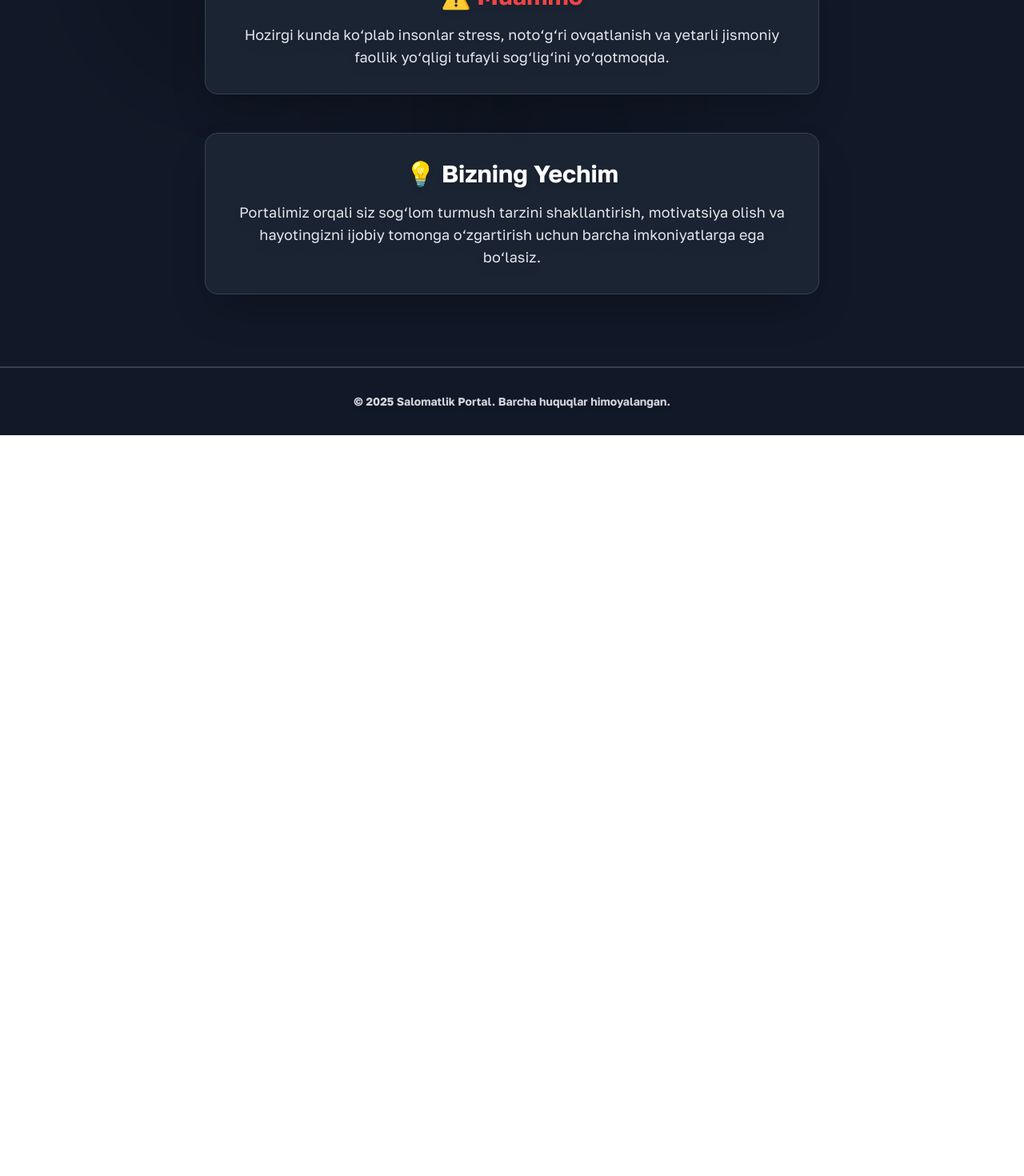
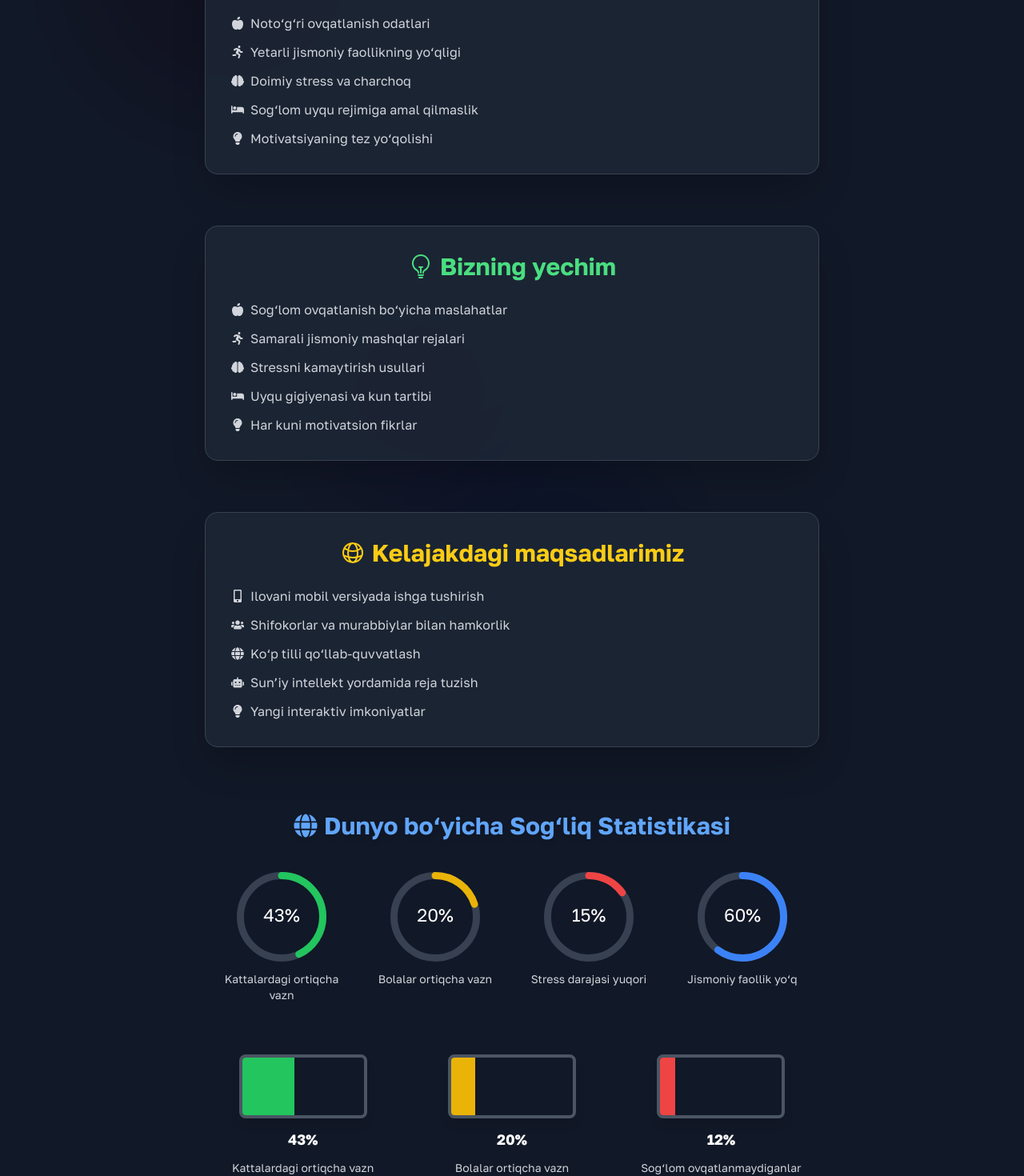
Before and after one commit to Firdavs5520/FitLife, a React (Vite) app: page / in a window 1280 px wide. Shown: the part 380-1850 px from the top of the page at 80% size. Before the commit the page ends 924 px from the top, so only its background shows below. Built offline with nearby package versions, Linux system fonts and the light colour scheme.

Commit message:
stili yaxshilandi

```diff
--- a/package.json
+++ b/package.json
@@ -10,6 +10,7 @@
     "preview": "vite preview"
   },
   "dependencies": {
+    "@heroicons/react": "^2.2.0",
     "framer-motion": "^12.23.12",
     "leaflet": "^1.9.4",
     "lucide": "^0.544.0",
@@ -17,7 +18,9 @@
     "react": "^19.1.1",
     "react-circular-progressbar": "^2.2.0",
     "react-confetti": "^6.4.0",
+    "react-countup": "^6.5.3",
     "react-dom": "^19.1.1",
+    "react-icons": "^5.5.0",
     "react-leaflet": "^5.0.0",
     "react-responsive-carousel": "^3.2.23",
     "react-router-dom": "^7.9.1",
--- /dev/null
+++ b/src/components/BatteryStat.jsx
@@ -0,0 +1,22 @@
+import { motion } from "framer-motion";
+
+export default function BatteryStat({ value, label, color }) {
+  return (
+    <div className="flex flex-col items-center space-y-3 group">
+      <div className="relative w-40 h-20 border-4 border-gray-600 rounded-lg flex items-center overflow-hidden shadow-lg group-hover:scale-105 transition-transform">
+        {/* Battery fill */}
+        <motion.div
+          className="h-full"
+          style={{ backgroundColor: color }}
+          initial={{ width: "0%" }}
+          animate={{ width: `${value}%` }}
+          transition={{ duration: 2 }}
+        />
+        {/* Battery head */}
+        <div className="absolute right-[-12px] top-1/4 w-3 h-8 bg-gray-600 rounded-sm"></div>
+      </div>
+      <span className="text-lg font-bold text-white">{value}%</span>
+      <p className="text-gray-300 text-center text-sm">{label}</p>
+    </div>
+  );
+}
--- /dev/null
+++ b/src/components/CircleStat.jsx
@@ -0,0 +1,21 @@
+import { CircularProgressbar, buildStyles } from "react-circular-progressbar";
+import "react-circular-progressbar/dist/styles.css";
+
+export default function CircleStat({ value, label, color }) {
+  return (
+    <div className="flex flex-col items-center space-y-3">
+      <div className="w-28 h-28">
+        <CircularProgressbar
+          value={value}
+          text={`${value}%`}
+          styles={buildStyles({
+            textColor: "#fff",
+            pathColor: color,
+            trailColor: "#374151",
+          })}
+        />
+      </div>
+      <p className="text-gray-300 text-center text-sm">{label}</p>
+    </div>
+  );
+}
--- a/src/components/Navbar.jsx
+++ b/src/components/Navbar.jsx
@@ -1,19 +1,29 @@
 import { useState } from "react";
 import { Link, NavLink } from "react-router-dom";
 import { motion, AnimatePresence } from "framer-motion";
+import {
+  FaDumbbell,
+  FaAppleAlt,
+  FaRegNewspaper,
+  FaCalculator,
+  FaTint,
+  FaRegCalendarAlt,
+  FaBolt,
+} from "react-icons/fa";
+import { GiMeditation } from "react-icons/gi";
 
 export default function Navbar() {
   const [menuOpen, setMenuOpen] = useState(false);
 
   const links = [
-    { name: "🏋️ Mashqlar", path: "/fitness" },
-    { name: "🥗 Ovqatlanish", path: "/nutrition" },
-    { name: "🧘 Ruhiy salomatlik", path: "/mental" },
-    { name: "📰 Blog", path: "/blog" },
-    { name: "📊 Hisoblash", path: "/bmi" },
-    { name: "💧 Suv nazorati", path: "/water" },
-    { name: "📅 Rejalar", path: "/planner" },
-    { name: "⚡ Energiya", path: "/calorie" },
+    { name: "Mashqlar", path: "/fitness", icon: <FaDumbbell /> },
+    { name: "Ovqatlanish", path: "/nutrition", icon: <FaAppleAlt /> },
+    { name: "Ruhiy salomatlik", path: "/mental", icon: <GiMeditation /> },
+    { name: "Blog", path: "/blog", icon: <FaRegNewspaper /> },
+    { name: "Hisoblash", path: "/bmi", icon: <FaCalculator /> },
+    { name: "Suv nazorati", path: "/water", icon: <FaTint /> },
+    { name: "Rejalar", path: "/planner", icon: <FaRegCalendarAlt /> },
+    { name: "Energiya", path: "/calorie", icon: <FaBolt /> },
   ];
 
   const containerVariants = {
@@ -32,8 +42,8 @@
   };
 
   return (
-    <nav className="fixed top-4 left-0 z-50 w-full backdrop-blur-lg  ">
-      <div className="max-w-3xl mx-auto flex items-center justify-between px-6 py-3 relative rounded-lg shadow-2xl  bg-gray-800/80 backdrop-blur-lg border border-gray-700">
+    <nav className="fixed top-4 left-0 z-50 w-full">
+      <div className="max-w-3xl mx-auto flex items-center justify-between px-6 py-3 relative rounded-lg shadow-2xl bg-gray-800/80 backdrop-blur-lg border border-gray-700">
         {/* Logo */}
         <Link
           to="/"
@@ -58,7 +68,7 @@
               initial="hidden"
               animate="visible"
               exit="exit"
-              className="absolute top-20 left-0 w-full grid grid-cols-2 gap-4 px-6 py-6 shadow-2xl rounded-2xl bg-gray-800/95"
+              className="absolute top-20 left-0 w-full grid grid-cols-2 gap-4 px-6 py-6 shadow-2xl rounded-2xl bg-gray-800"
             >
               {links.map((link, i) => (
                 <motion.li key={i} variants={itemVariants}>
@@ -66,15 +76,14 @@
                     to={link.path}
                     onClick={() => setMenuOpen(false)}
                     className={({ isActive }) =>
-                      `flex items-center justify-center p-3 rounded-xl font-semibold tracking-wide text-white shadow-md transition-all duration-300
-                      hover:scale-105 hover:shadow-lg hover:bg-gray-700/50
-                      ${
+                      `flex items-center justify-center gap-2 p-3 rounded-xl font-semibold tracking-wide text-white shadow-md transition-all duration-300 hover:scale-105 hover:shadow-lg hover:bg-gray-700/50 ${
                         isActive
                           ? "bg-gray-700/50 border border-gray-600"
                           : "bg-gray-800/50"
                       }`
                     }
                   >
+                    {link.icon}
                     {link.name}
                   </NavLink>
                 </motion.li>
--- a/src/pages/Home.jsx
+++ b/src/pages/Home.jsx
@@ -2,8 +2,31 @@
 import { motion, AnimatePresence } from "framer-motion";
 import { useTypewriter, Cursor } from "react-simple-typewriter";
 
+// Hero Icons
+import {
+  LightBulbIcon,
+  ExclamationTriangleIcon,
+  GlobeAltIcon,
+} from "@heroicons/react/24/outline";
+
+// React Icons
+import {
+  FaRunning,
+  FaAppleAlt,
+  FaBed,
+  FaBrain,
+  FaMobileAlt,
+  FaUsers,
+  FaGlobe,
+  FaRobot,
+  FaLightbulb,
+} from "react-icons/fa";
+import CircleStat from "../components/CircleStat";
+import BatteryStat from "../components/BatteryStat";
+
+// Custom components
+
 export default function Home() {
-  // Motivation texts
   const motivations = [
     "Har kuni kichik qadam – katta natijaga olib keladi.",
     "Bugun boshlang, ertaga kech bo‘lishi mumkin.",
@@ -11,21 +34,6 @@
     "O‘zingizni seving, tanangizni asrang.",
     "Harakat – hayot kaliti.",
     "Siz bugun qilgan mehnat ertaga mevasini beradi.",
-    "Vaqt toping, sog‘lig‘ingizni yo‘qotmang.",
-    "Maqsad sari intiling, sabr bilan.",
-    "Hech qachon kech emas, bugun boshlang.",
-    "Har kuni biroz yaxshilang.",
-    "Tana sizga minnatdor bo‘ladi.",
-    "Qiyin yo‘l ham birinchi qadamdan boshlanadi.",
-    "Sog‘liq – eng katta boylik.",
-    "Siz o‘ylagandan ham kuchliroqsiz.",
-    "Bir kun emas, bugun!",
-    "Intizom – muvaffaqiyatning kaliti.",
-    "Harakat qilmasangiz, orzu ortda qoladi.",
-    "Kichik odatlar katta o‘zgarishlarga olib keladi.",
-    "Harakat – davo.",
-    "O‘zingizga investitsiya qiling – bu eng yaxshi sarmoya.",
-    "Tanangizga g‘amxo‘rlik qiling, u sizda yagona.",
   ];
 
   const [currentMotivation, setCurrentMotivation] = useState(0);
@@ -37,7 +45,6 @@
     return () => clearInterval(interval);
   }, [motivations.length]);
 
-  // Typewriter text
   const [text] = useTypewriter({
     words: [
       "Salomatlik Portaliga Xush Kelibsiz",
@@ -52,19 +59,19 @@
 
   return (
     <div className="relative overflow-hidden bg-gray-900 py-[90px] min-h-screen text-gray-200">
-      {/* Background blobs */}
+      {/* Floating background blobs */}
       <motion.div
-        className="absolute w-96 h-96 bg-gray-700 rounded-full mix-blend-multiply filter blur-3xl opacity-20"
+        className="absolute w-96 h-96 bg-pink-500 rounded-full mix-blend-multiply filter blur-3xl opacity-40"
         animate={{ x: [0, 100, -100, 0], y: [0, 50, -50, 0] }}
         transition={{ duration: 20, repeat: Infinity, repeatType: "reverse" }}
       />
       <motion.div
-        className="absolute top-1/2 left-1/2 w-80 h-80 bg-gray-600 rounded-full mix-blend-multiply filter blur-3xl opacity-20"
+        className="absolute top-1/2 left-1/2 w-80 h-80 bg-blue-500 rounded-full mix-blend-multiply filter blur-3xl opacity-40"
         animate={{ x: [0, -120, 120, 0], y: [0, -60, 60, 0] }}
         transition={{ duration: 25, repeat: Infinity, repeatType: "reverse" }}
       />
       <motion.div
-        className="absolute top-1/3 left-1/4 w-72 h-72 bg-gray-500 rounded-full mix-blend-multiply filter blur-3xl opacity-20"
+        className="absolute top-1/3 left-1/4 w-72 h-72 bg-purple-500 rounded-full mix-blend-multiply filter blur-3xl opacity-40"
         animate={{ x: [0, 80, -80, 0], y: [0, 100, -100, 0] }}
         transition={{ duration: 30, repeat: Infinity, repeatType: "reverse" }}
       />
@@ -76,12 +83,12 @@
         transition={{ duration: 0.7 }}
         className="relative z-10 space-y-6 text-center"
       >
-        <h1 className="text-4xl md:text-5xl font-extrabold text-white drop-shadow-lg ">
+        <h1 className="text-4xl md:text-5xl font-extrabold bg-gradient-to-r from-blue-400 to-green-400 bg-clip-text text-transparent drop-shadow-lg">
           {text}
           <Cursor cursorStyle="_" />
         </h1>
         <motion.div
-          className="relative z-10 max-w-3xl p-8 mx-auto shadow-2xl rounded-2xl bg-gray-800/80 backdrop-blur-lg border border-gray-700"
+          className="relative z-10 max-w-3xl p-6 mx-auto shadow-2xl rounded-2xl bg-gray-800/80 backdrop-blur-lg border border-gray-700"
           initial={{ opacity: 0, scale: 0.9 }}
           animate={{ opacity: 1, scale: 1 }}
           transition={{ duration: 0.6 }}
@@ -93,7 +100,7 @@
               animate={{ opacity: 1, y: 0 }}
               exit={{ opacity: 0, y: -20 }}
               transition={{ duration: 0.8 }}
-              className="text-2xl font-medium text-center text-gray-200"
+              className="text-xl font-medium text-center text-gray-200"
             >
               {motivations[currentMotivation]}
             </motion.p>
@@ -103,35 +110,144 @@
 
       {/* Muammo */}
       <motion.div
-        className="relative z-10 max-w-3xl p-8 mx-auto mt-16 shadow-2xl rounded-2xl bg-gray-800/80 backdrop-blur-lg border border-gray-700"
+        className="relative z-10 max-w-3xl p-8 mx-auto mt-16 shadow-2xl rounded-2xl bg-gray-800/80 border border-gray-700"
         initial={{ opacity: 0, y: 40 }}
         animate={{ opacity: 1, y: 0 }}
         transition={{ duration: 0.8 }}
       >
-        <h2 className="mb-4 text-3xl font-bold text-center text-red-500 drop-shadow-md">
-          ⚠️ Muammo
+        <h2 className="mb-6 text-3xl font-bold text-center text-red-400 flex items-center justify-center gap-2">
+          <ExclamationTriangleIcon className="w-8 h-8" /> Insonlardagi muammo
         </h2>
-        <p className="text-lg text-gray-200 text-center drop-shadow-lg">
-          Hozirgi kunda ko‘plab insonlar stress, noto‘g‘ri ovqatlanish va
-          yetarli jismoniy faollik yo‘qligi tufayli sog‘lig‘ini yo‘qotmoqda.
-        </p>
+        <ul className="mt-6 space-y-3 text-left text-gray-300">
+          <li className="flex items-center gap-2">
+            <FaAppleAlt /> Noto‘g‘ri ovqatlanish odatlari
+          </li>
+          <li className="flex items-center gap-2">
+            <FaRunning /> Yetarli jismoniy faollikning yo‘qligi
+          </li>
+          <li className="flex items-center gap-2">
+            <FaBrain /> Doimiy stress va charchoq
+          </li>
+          <li className="flex items-center gap-2">
+            <FaBed /> Sog‘lom uyqu rejimiga amal qilmaslik
+          </li>
+          <li className="flex items-center gap-2">
+            <FaLightbulb /> Motivatsiyaning tez yo‘qolishi
+          </li>
+        </ul>
       </motion.div>
 
-      {/* Bizning Yechim */}
+      {/* Yechim */}
       <motion.div
-        className="relative z-10 max-w-3xl p-8 mx-auto mt-12 shadow-2xl rounded-2xl bg-gray-800/80 backdrop-blur-lg border border-gray-700"
+        className="relative z-10 max-w-3xl p-8 mx-auto mt-16 shadow-2xl rounded-2xl bg-gray-800/80 border border-gray-700"
         initial={{ opacity: 0, y: 40 }}
         animate={{ opacity: 1, y: 0 }}
         transition={{ duration: 0.9 }}
       >
-        <h2 className="mb-4 text-3xl font-bold text-center text-white drop-shadow-md">
-          💡 Bizning Yechim
+        <h2 className="mb-6 text-3xl font-bold text-center text-green-400 flex items-center justify-center gap-2">
+          <LightBulbIcon className="w-8 h-8" /> Bizning yechim
         </h2>
-        <p className="text-lg text-gray-200 text-center drop-shadow-lg">
-          Portalimiz orqali siz sog‘lom turmush tarzini shakllantirish,
-          motivatsiya olish va hayotingizni ijobiy tomonga o‘zgartirish uchun
-          barcha imkoniyatlarga ega bo‘lasiz.
-        </p>
+        <ul className="mt-6 space-y-3 text-left text-gray-300">
+          <li className="flex items-center gap-2">
+            <FaAppleAlt /> Sog‘lom ovqatlanish bo‘yicha maslahatlar
+          </li>
+          <li className="flex items-center gap-2">
+            <FaRunning /> Samarali jismoniy mashqlar rejalari
+          </li>
+          <li className="flex items-center gap-2">
+            <FaBrain /> Stressni kamaytirish usullari
+          </li>
+          <li className="flex items-center gap-2">
+            <FaBed /> Uyqu gigiyenasi va kun tartibi
+          </li>
+          <li className="flex items-center gap-2">
+            <FaLightbulb /> Har kuni motivatsion fikrlar
+          </li>
+        </ul>
+      </motion.div>
+
+      {/* Kelajak */}
+      <motion.div
+        className="relative z-10 max-w-3xl p-8 mx-auto mt-16 shadow-2xl rounded-2xl bg-gray-800/80 border border-gray-700"
+        initial={{ opacity: 0, y: 40 }}
+        animate={{ opacity: 1, y: 0 }}
+        transition={{ duration: 1 }}
+      >
+        <h2 className="mb-6 text-3xl font-bold text-center text-yellow-400 flex items-center justify-center gap-2">
+          <GlobeAltIcon className="w-8 h-8" /> Kelajakdagi maqsadlarimiz
+        </h2>
+        <ul className="mt-6 space-y-3 text-left text-gray-300">
+          <li className="flex items-center gap-2">
+            <FaMobileAlt /> Ilovani mobil versiyada ishga tushirish
+          </li>
+          <li className="flex items-center gap-2">
+            <FaUsers /> Shifokorlar va murabbiylar bilan hamkorlik
+          </li>
+          <li className="flex items-center gap-2">
+            <FaGlobe /> Ko‘p tilli qo‘llab-quvvatlash
+          </li>
+          <li className="flex items-center gap-2">
+            <FaRobot /> Sun’iy intellekt yordamida reja tuzish
+          </li>
+          <li className="flex items-center gap-2">
+            <FaLightbulb /> Yangi interaktiv imkoniyatlar
+          </li>
+        </ul>
+      </motion.div>
+
+      {/* Statistikalar */}
+      <motion.div
+        className="relative z-10 max-w-3xl mx-auto mt-20 px-4"
+        initial={{ opacity: 0, y: 40 }}
+        animate={{ opacity: 1, y: 0 }}
+        transition={{ duration: 1 }}
+      >
+        <h2 className="text-3xl font-bold text-center text-blue-400 drop-shadow-md mb-10 flex items-center justify-center gap-2">
+          <FaGlobe /> Dunyo bo‘yicha Sog‘liq Statistikasi
+        </h2>
+
+        {/* Dumaloq statistikalar */}
+        <div className="grid grid-cols-2 md:grid-cols-4 gap-8 mb-16">
+          <CircleStat
+            value={43}
+            label="Kattalardagi ortiqcha vazn"
+            color="#22c55e"
+          />
+          <CircleStat
+            value={20}
+            label="Bolalar ortiqcha vazn"
+            color="#eab308"
+          />
+          <CircleStat
+            value={15}
+            label="Stress darajasi yuqori"
+            color="#ef4444"
+          />
+          <CircleStat
+            value={60}
+            label="Jismoniy faollik yo‘q"
+            color="#3b82f6"
+          />
+        </div>
+
+        {/* Batareyka statistikalar */}
+        <div className="grid grid-cols-1 md:grid-cols-3 gap-12 place-items-center">
+          <BatteryStat
+            value={43}
+            label="Kattalardagi ortiqcha vazn"
+            color="#22c55e"
+          />
+          <BatteryStat
+            value={20}
+            label="Bolalar ortiqcha vazn"
+            color="#eab308"
+          />
+          <BatteryStat
+            value={12}
+            label="Sog‘lom ovqatlanmaydiganlar"
+            color="#ef4444"
+          />
+        </div>
       </motion.div>
     </div>
   );
```
Also changed, not shown: src/LanguageContext.jsx (added, +17 -0 lines), 1 other file (tests, documents, lock files or other folders).
